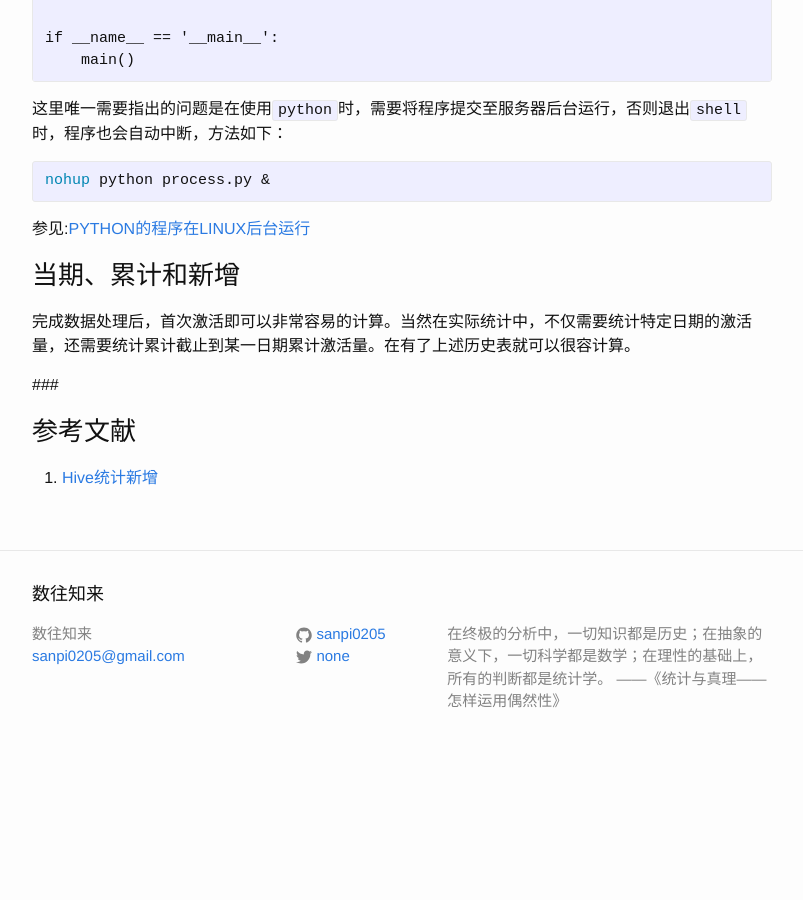
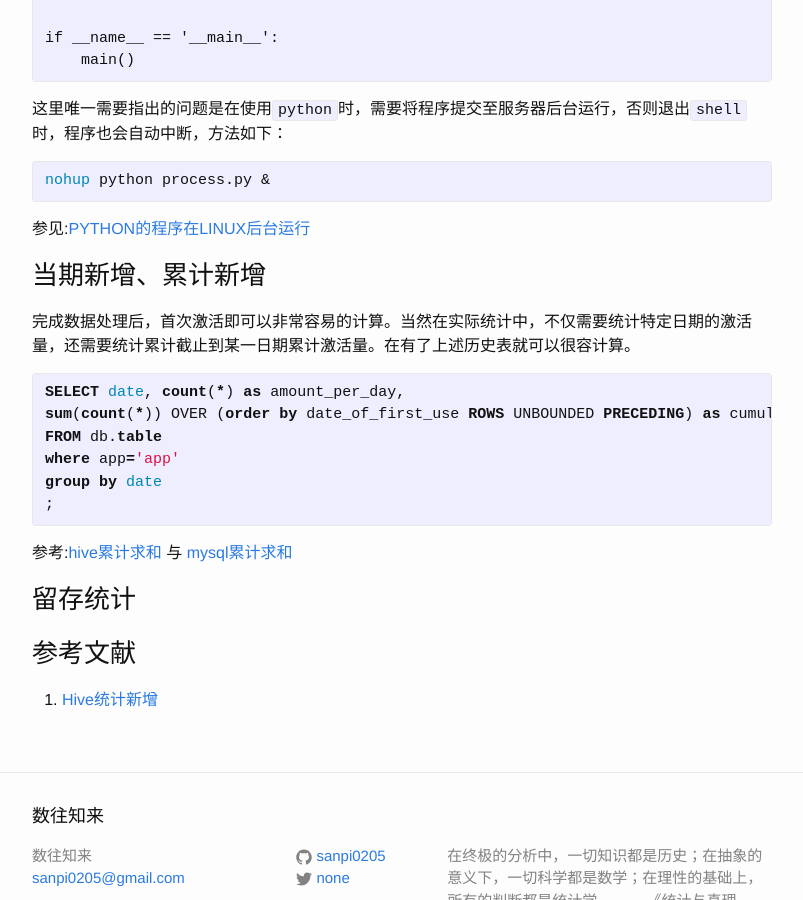
Before and after one commit to sanpi0205/sanpi0205.github.io, a Jekyll site: the page built from _posts/2016-06-04-python-hive-indicator.markdown, in a window 1280 px wide and 900 px high, scrolled down 1734 px. Shown: the whole window, without its empty margins (238-1041 px from the left). Built offline with Jekyll 4.4.1, drawn with Linux system fonts in a browser that asks for light colours; before the commit the page ends 2507 px from its top, so only the background shows below that.

Commit message:
hive统计首次、新增和留存

```diff
--- a/_posts/2016-06-04-python-hive-indicator.markdown
+++ b/_posts/2016-06-04-python-hive-indicator.markdown
@@ -89,22 +89,25 @@ nohup python process.py &
 参见:[PYTHON的程序在LINUX后台运行][PYTHON的程序在LINUX后台运行]
 
 
-### 当期、累计和新增
+### 当期新增、累计新增
 
 完成数据处理后，首次激活即可以非常容易的计算。当然在实际统计中，不仅需要统计特定日期的激活量，还需要统计累计截止到某一日期累计激活量。在有了上述历史表就可以很容计算。
 
 {% highlight sql %}
+SELECT date, count(*) as amount_per_day,
+sum(count(*)) OVER (order by date_of_first_use ROWS UNBOUNDED PRECEDING) as cumulative_amount
+FROM db.table
+where app='app'
+group by date
+;
+{% endhighlight %}
+
+参考:[hive累计求和][hive cumulative] 与 [mysql累计求和][mysql累计求和]
 
 
-{% endhighlight %}
+### 留存统计
 
 
-
-
-
-
-
-###
 
 
 
@@ -119,3 +122,5 @@ nohup python process.py &
 [Hive统计新增]: http://blog.itpub.net/29254281/viewspace-2097338
 [pthon_date_loop]: http://blog.csdn.net/wusuopubupt/article/details/29606481
 [PYTHON的程序在LINUX后台运行]: http://blog.csdn.net/chenyulancn/article/details/8152966
+[hive cumulative]:http://yugouai.iteye.com/blog/1908121
+[mysql累计求和]:http://blog.csdn.net/dandaoyi/article/details/8490956
```
